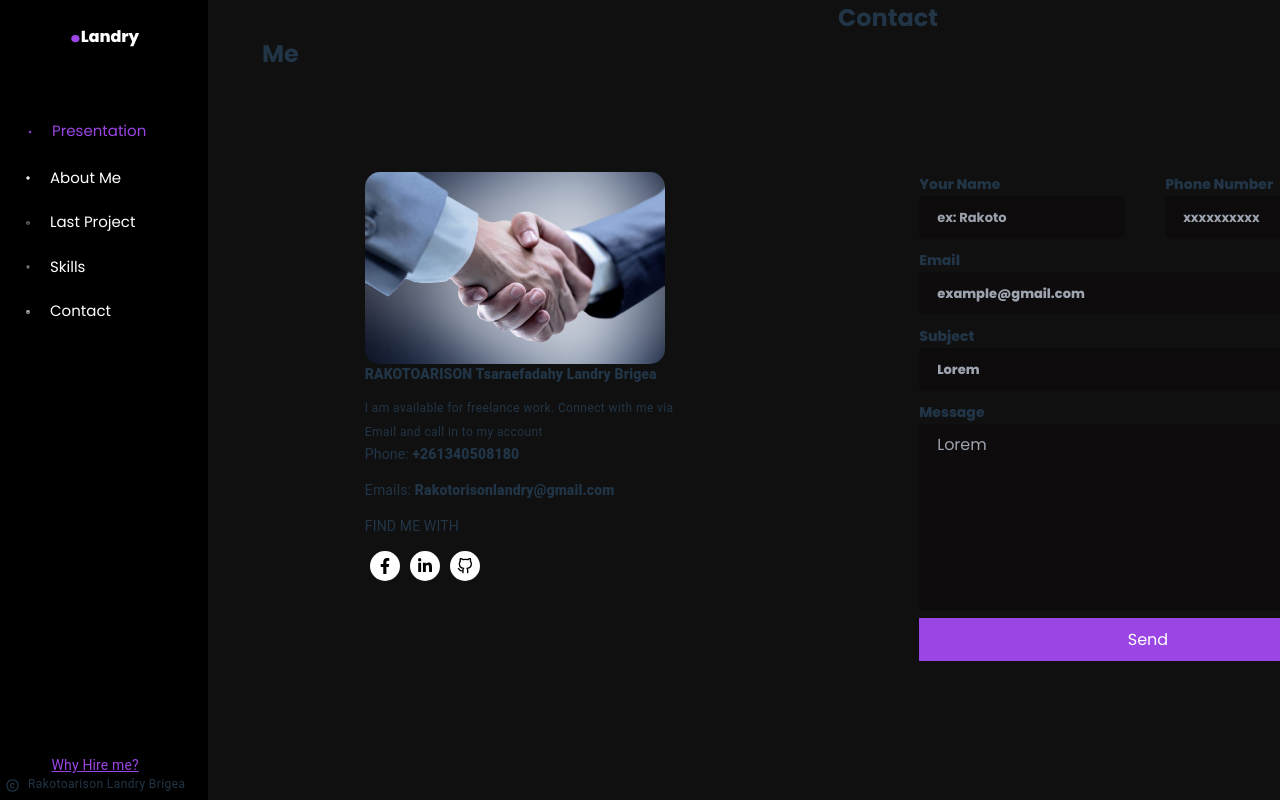
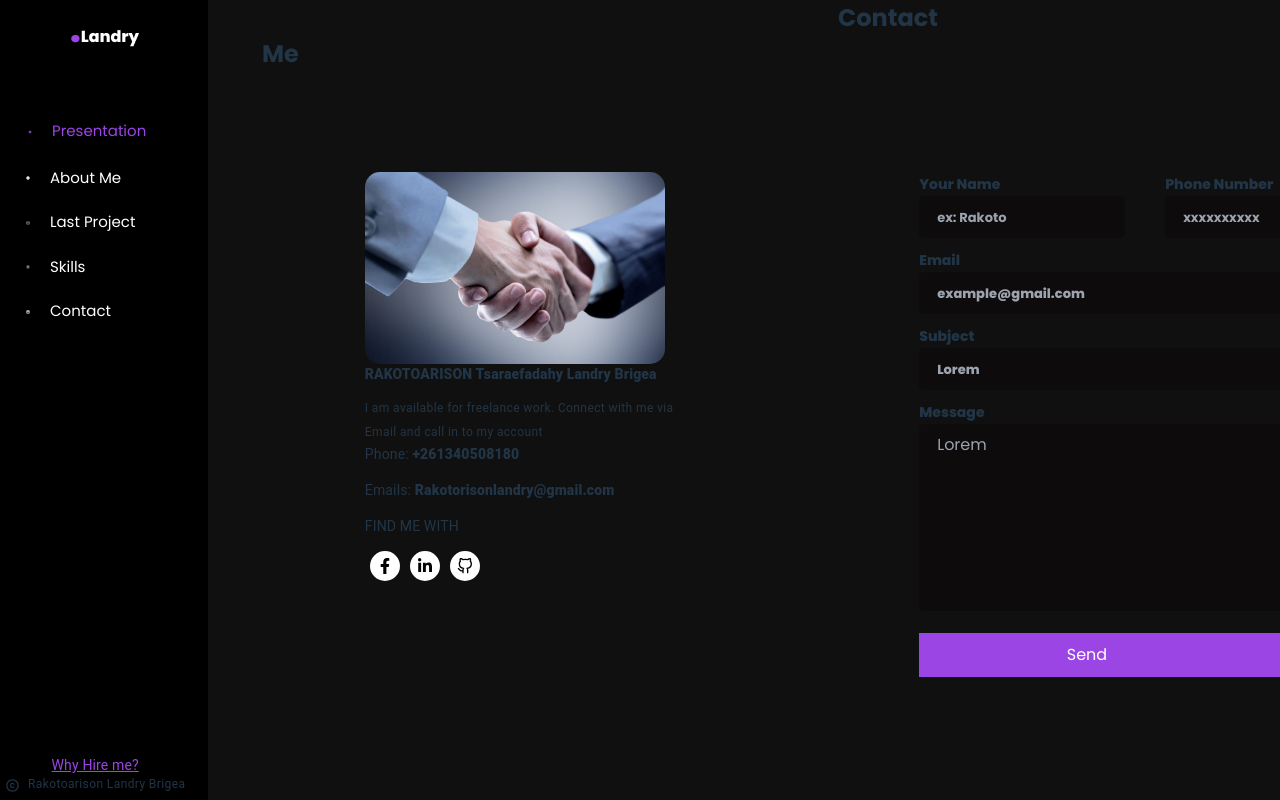
Before and after one commit to rakotoarisonlandry/Portfolio, a React (Vite) app: page /contact in a window 1280 px wide. Shown: the top 800 px of the page. Built offline with nearby package versions, Linux system fonts and the light colour scheme.

Commit message:
style modif

```diff
--- a/src/css/index.scss
+++ b/src/css/index.scss
@@ -240,28 +240,31 @@
 // Form Content
 .Form-Container {
   margin: auto -100px;
-  .send-Form{
+  .send-Form {
     text-align: center;
     background-color: #9b46e4;
-    padding:2% 42.4%;
+    padding: 2% 30%;
+    margin-top: 5px;
+    color: #ffffff;
+    display: flex;
+    align-items: center;
+    }
+  .send-Form:active,
+  .send-Form:hover {
+    text-align: center;
+    background-color: #5c3f74;
+    padding: 2% 42.4%;
     margin-top: 5px;
     color: #ffffff;
   }
-  .send-Form:active ,.send-Form:hover{
-    text-align: center;
-    background-color: #5c3f74;
-    padding:2% 42.4%;
-    margin-top: 5px;
-    color: #ffffff;
-  }
-  font-family: "Poppins",sans-serif ;
+  font-family: "Poppins", sans-serif;
   .Form-First-input-Flex {
     display: flex;
     justify-content: space-around;
     .single-Form {
       padding-right: 40px;
       .input-form {
-        background-color: #0D0B0B;
+        background-color: #0d0b0b;
         padding: 9px 18px;
         border-radius: 5px;
         width: 206px;
@@ -280,7 +283,7 @@
       margin-bottom: 10px !important;
     }
     .input-form {
-      background-color: #0D0B0B;
+      background-color: #0d0b0b;
       padding: 9px 18px;
       border-radius: 5px;
       width: 484px;
@@ -291,15 +294,14 @@
       }
     }
     .input-form :active {
-      background-color: #0D0B0B;
+      background-color: #0d0b0b;
       padding: 9px 18px;
       border-radius: 5px;
       width: 484px;
       border: 1px solid #9b46e4;
-
     }
     .input-form-last {
-      background-color: #0D0B0B;
+      background-color: #0d0b0b;
       padding: 9px 18px;
       border-radius: 5px;
       width: 484px;
```
